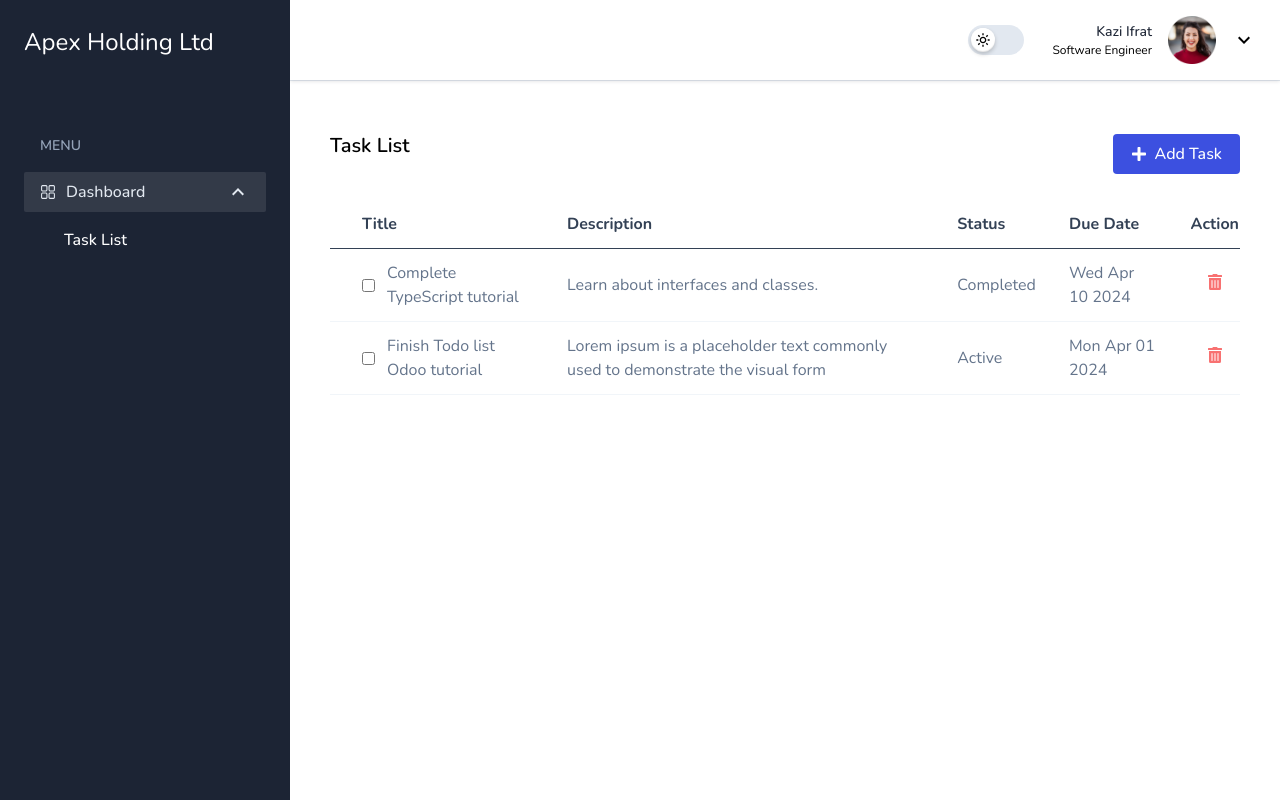
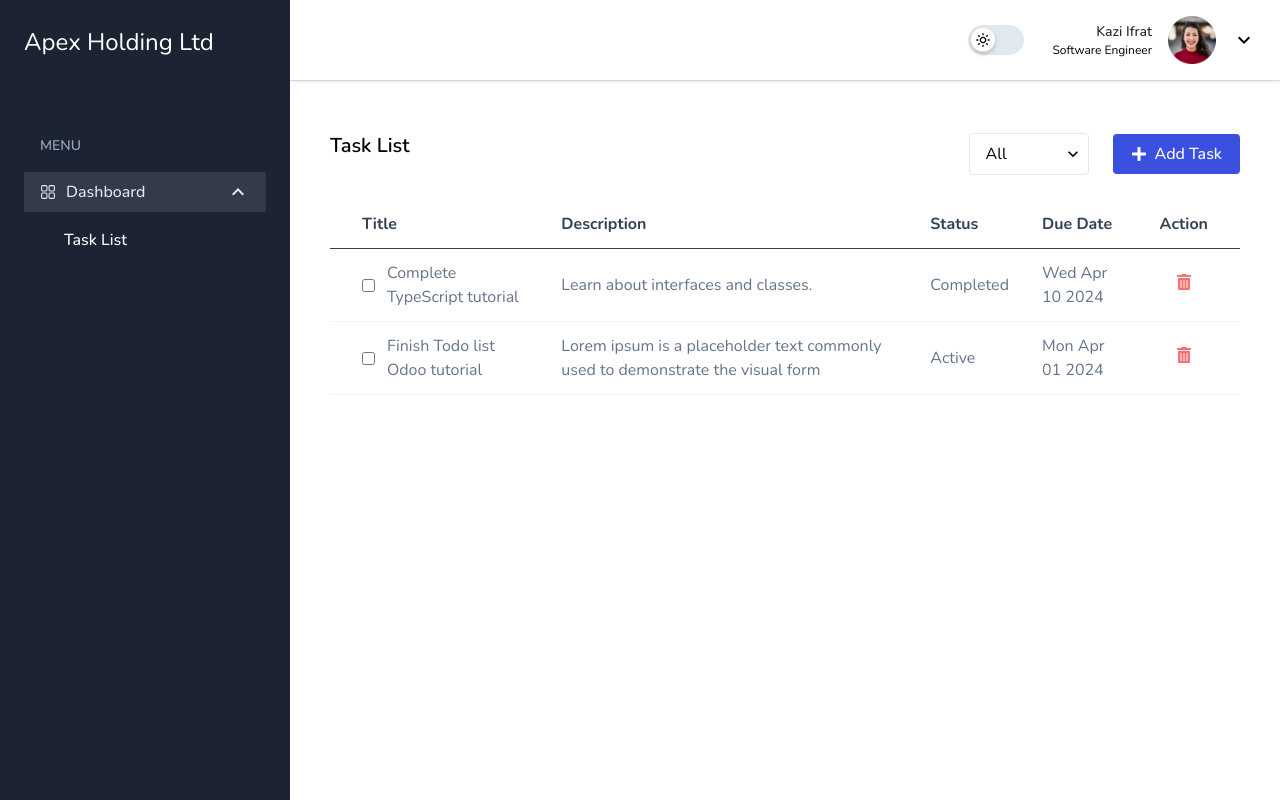
Before and after one commit to Ifratbinte/task-manage, a Next.js app: page / in a window 1280 px wide. Built offline with nearby package versions, Linux system fonts and the light colour scheme.

Commit message:
feat: create status filter component

```diff
--- a/src/components/Dashboard/TaskList.tsx
+++ b/src/components/Dashboard/TaskList.tsx
@@ -5,7 +5,7 @@ import { useDispatch, useSelector } from 'react-redux';
 import { addTask, toggleTaskCompletion, deleteTask } from '@/lib/task/taskSlice';
 import { FaPlus, FaTrashAlt } from 'react-icons/fa';
 import Button from '../common/Button';
-import { RootState } from '@reduxjs/toolkit/query';
+import FormSelectStatus from '../common/FormElement/FormSelectStatus';
 
 interface Props {
   tasks: Task[];
@@ -33,7 +33,12 @@ const TasksList: React.FC<Props> = ({tasks,  addTaskHandler}) => {
       {/* Task list Header */}
       <div className="flex items-center justify-between mb-6">
         <h2 className="text-xl font-semibold mb-4">Task List</h2>
-        <Button buttonIcon={<FaPlus/>} buttonText='Add Task' onClick={addTaskHandler}/>
+        <div className="flex items-center gap-6">
+          {/* Filter task */}
+          <FormSelectStatus/>
+          {/* Add task */}
+          <Button buttonIcon={<FaPlus/>} buttonText='Add Task' onClick={addTaskHandler}/>
+        </div>
       </div>
 
       {/* Task list Table */}
@@ -44,7 +49,7 @@ const TasksList: React.FC<Props> = ({tasks,  addTaskHandler}) => {
             <th className='px-8 pb-y'>Description</th>
             <th className='pr-8 pb-y'>Status</th>
             <th className='pr-8 pb-y'>Due Date</th>
-            <th className='text-center'>Action</th>
+            <th className='pr-8 text-center'>Action</th>
           </tr>
         </thead>
         <tbody className='bg-white dark:bg-slate-800'>
@@ -62,14 +67,12 @@ const TasksList: React.FC<Props> = ({tasks,  addTaskHandler}) => {
               <td className='px-8 py-3'>{task.description}</td>
               <td className="pr-8 py-3">{task.status}</td>
               <td className="pr-8 py-3">{task.dueDate.toDateString()}</td>
-              <td className='text-center'>
+              <td className='pr-8 text-center'>
                 <button onClick={handleDelete} className="text-red-400 hover:text-red-600">
                   <FaTrashAlt/>
                 </button>
               </td>
-
             </tr>
-
           ))}
           {/* task list container end */}
         </tbody>
--- /dev/null
+++ b/src/components/common/FormElement/FormSelectStatus.tsx
@@ -0,0 +1,43 @@
+"use client";
+import React, { useState } from "react";
+import { MdKeyboardArrowDown } from "react-icons/md";
+
+const FormSelectStatus: React.FC = () => {
+
+  const statusData = [
+    { option: "All", value:"all" },
+    { option: "Complete" , value: "complete"},
+    { option: "Active" , value: "active"},
+  ]
+  const [selectedOption, setSelectedOption] = useState<string>("");
+  const [isOptionSelected, setIsOptionSelected] = useState<boolean>(false);
+
+  return (
+      <div className="relative z-20 bg-white dark:bg-form-input">
+        <select
+          value={selectedOption}
+          onChange={(e) => {
+            setSelectedOption(e.target.value);
+          }}
+          className={`relative z-20 w-full appearance-none rounded border border-stroke bg-transparent pl-4 pr-8 py-2 outline-none transition focus:border-primary active:border-primary dark:border-form-strokedark dark:bg-form-input ${
+            isOptionSelected ? "text-black dark:text-white" : ""
+          }`}
+        >
+
+        {statusData.map((status:any, i:number) => {
+          return (
+            <option value={status.value} className="text-body dark:text-bodydark">
+                {status.option}
+            </option>
+          )
+        })}
+        </select>
+
+        <span className="absolute right-1.5 top-1/2 z-10 -translate-y-1/2">
+          <MdKeyboardArrowDown className="w-5 h-5"/>
+        </span>
+      </div>
+  );
+};
+
+export default FormSelectStatus;
```
